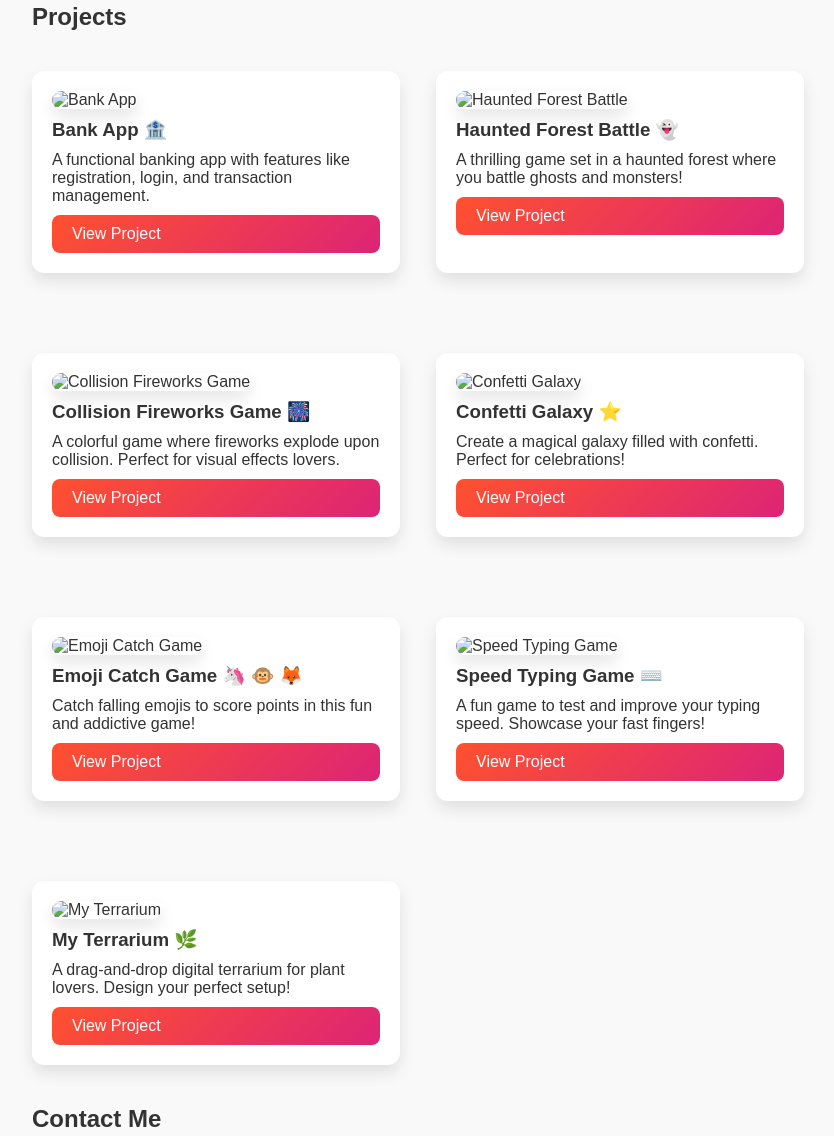
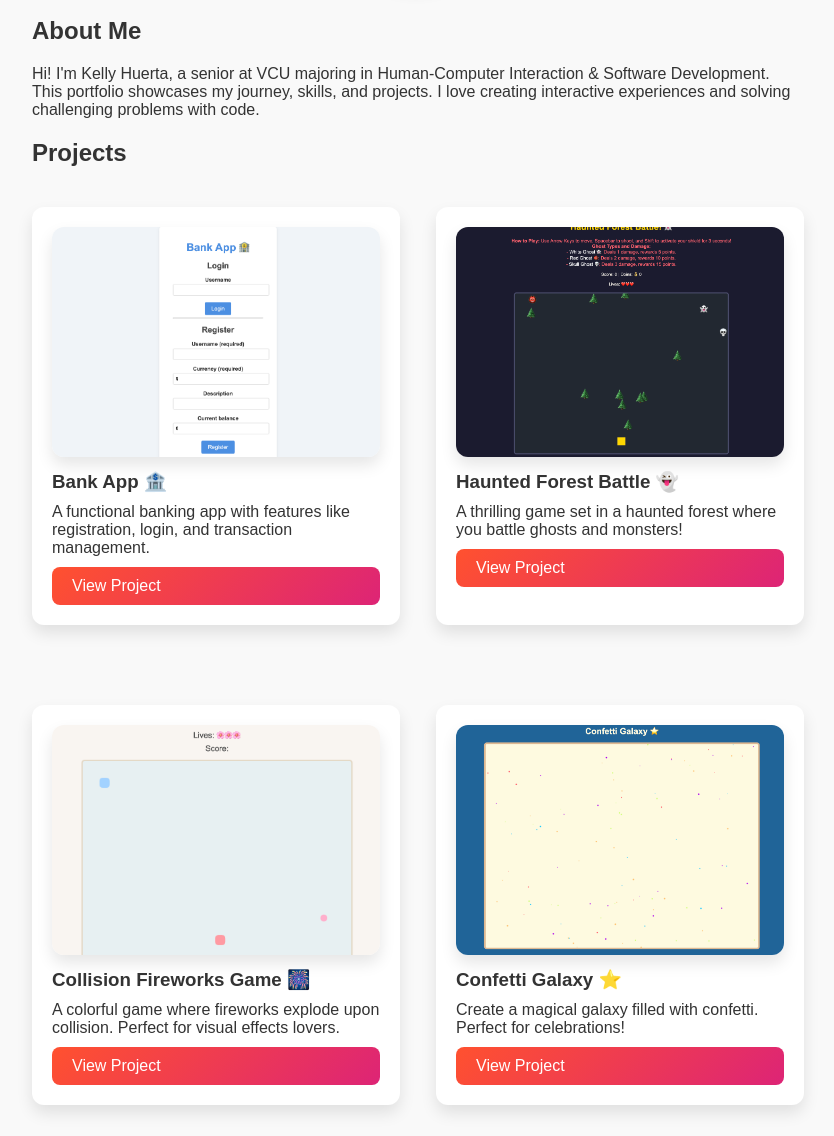
Before and after one commit to kellyhuerta/code, a plain HTML site: page index.html in a window 1280 px wide. Shown: the part 379-1515 px from the top of the page, without its empty margins (224-1058 px from the left). Drawn offline with Linux system fonts and the light colour scheme; the site is published under a folder, as on GitHub Pages, so addresses that start at the root find nothing.

Commit message:
Add files via upload

```diff
--- a/index.html
+++ b/index.html
@@ -23,7 +23,7 @@
 			<!-- Profile Image Section -->
 			<section id="profile">
 				<img
-					src="/images/kelly-profile.jpeg"
+					src="images/kelly-profile.jpeg"
 					alt="Kelly Huerta"
 					class="profile-image"
 				/>
@@ -46,7 +46,7 @@
 				<h2>Projects</h2>
 				<div class="projects-container">
 					<div class="project">
-						<img src="/images/bank-app.png" alt="Bank App" />
+						<img src="images/bank-app.png" alt="Bank App" />
 						<h3>Bank App 🏦</h3>
 						<p>
 							A functional banking app with features like
@@ -61,7 +61,7 @@
 
 					<div class="project">
 						<img
-							src="/images/haunted-forest-battle.png"
+							src="images/haunted-forest-battle.png"
 							alt="Haunted Forest Battle"
 						/>
 						<h3>Haunted Forest Battle 👻</h3>
@@ -78,7 +78,7 @@
 
 					<div class="project">
 						<img
-							src="/images/collision-fireworks-game.png"
+							src="images/collision-fireworks-game.png"
 							alt="Collision Fireworks Game"
 						/>
 						<h3>Collision Fireworks Game 🎆</h3>
@@ -95,7 +95,7 @@
 
 					<div class="project">
 						<img
-							src="/images/confetti-galaxy.png"
+							src="images/confetti-galaxy.png"
 							alt="Confetti Galaxy"
 						/>
 						<h3>Confetti Galaxy ⭐️</h3>
@@ -112,7 +112,7 @@
 
 					<div class="project">
 						<img
-							src="/images/emoji-catch-game.png"
+							src="images/emoji-catch-game.png"
 							alt="Emoji Catch Game"
 						/>
 						<h3>Emoji Catch Game 🦄 🐵 🦊</h3>
@@ -129,7 +129,7 @@
 
 					<div class="project">
 						<img
-							src="/images/speed-typing-game.png"
+							src="images/speed-typing-game.png"
 							alt="Speed Typing Game"
 						/>
 						<h3>Speed Typing Game ⌨️</h3>
@@ -145,10 +145,7 @@
 					</div>
 
 					<div class="project">
-						<img
-							src="/images/my-terrarium.png"
-							alt="My Terrarium"
-						/>
+						<img src="images/my-terrarium.png" alt="My Terrarium" />
 						<h3>My Terrarium 🌿</h3>
 						<p>
 							A drag-and-drop digital terrarium for plant lovers.
```
